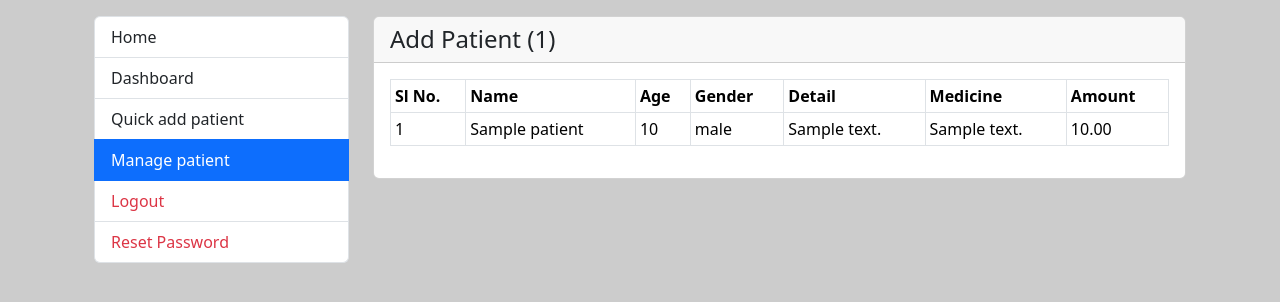
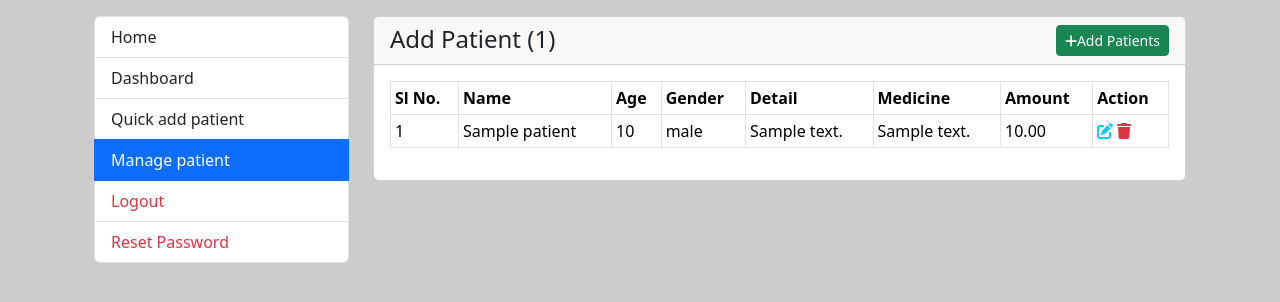
Before and after one commit to musarafhossain/MediHub, a Django app: page /patients in a window 1280 px wide. Shown: the top 302 px of the page. Run offline with Django 5.2, Linux system fonts and the light colour scheme; tables that the repository leaves empty hold one stand-in row (values such as "Sample post").

Commit message:
comlpete all patient

```diff
--- a/main/patient/templates/doctor/all-patients.html
+++ b/main/patient/templates/doctor/all-patients.html
@@ -2,7 +2,10 @@
 {% load filters %}
 {% block main %}
     <div class="card">
-        <h4 class="card-header">Add Patient ({{data.count}})</h4>
+        <h4 class="card-header">
+            Add Patient ({{data.count}})
+            <a href="#" class="float-end btn btn-sm btn-success"><i class="fa-solid fa-plus"></i>Add Patients</a>
+        </h4>
         <div class="card-body">
             <div class="table-responsive">
                 <table class="table table-sm table-bordered table-hover">
@@ -14,6 +17,7 @@
                         <th>Detail</th>
                         <th>Medicine</th>
                         <th>Amount</th>
+                        <th>Action</th>
                     </tr>
                     {% if data %}
                         {% for row in data %}
@@ -25,6 +29,10 @@
                                 <td>{{row.detail}}</td>
                                 <td>{{row.medicine_detail}}</td>
                                 <td>{{row.amount}}</td>
+                                <td>
+                                    <a href="#" class="text-info"><i class="fa-solid fa-pen-to-square"></i></a>
+                                    <a href="#" class="text-danger"><i class="fa-solid fa-trash"></i></a>
+                                </td>
                             </tr>
                         {% endfor %}
                     {% endif %}
--- a/main/templates/root_layout.html
+++ b/main/templates/root_layout.html
@@ -5,6 +5,8 @@
     <meta name="viewport" content="width=device-width, initial-scale=1.0">
     <title>{{page_title}}</title>
     <link href="https://cdn.jsdelivr.net/npm/bootstrap@5.3.3/dist/css/bootstrap.min.css" rel="stylesheet"/>
+    <link rel="stylesheet" href="https://cdnjs.cloudflare.com/ajax/libs/font-awesome/6.7.2/css/all.min.css" integrity="sha512-Evv84Mr4kqVGRNSgIGL/F/aIDqQb7xQ2vcrdIwxfjThSH8CSR7PBEakCr51Ck+w+/U6swU2Im1vVX0SVk9ABhg==" crossorigin="anonymous" referrerpolicy="no-referrer" />
+    <script src="https://cdnjs.cloudflare.com/ajax/libs/font-awesome/6.7.2/js/all.min.js" integrity="sha512-b+nQTCdtTBIRIbraqNEwsjB6UvL3UEMkXnhzd8awtCYh0Kcsjl9uEgwVFVbhoj3uu1DO1ZMacNvLoyJJiNfcvg==" crossorigin="anonymous" referrerpolicy="no-referrer"></script>
   </head>
 </head>
 <body style='background-color: #ccc;'>
```
